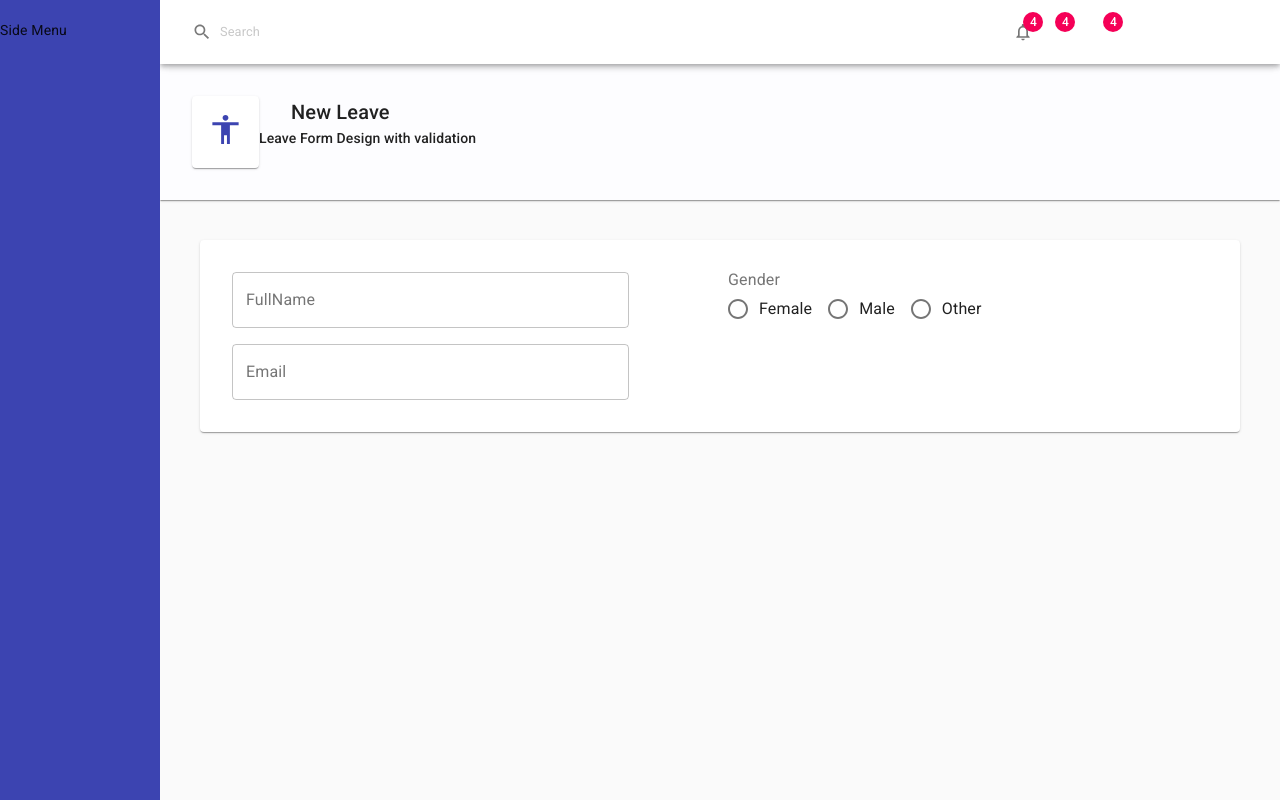
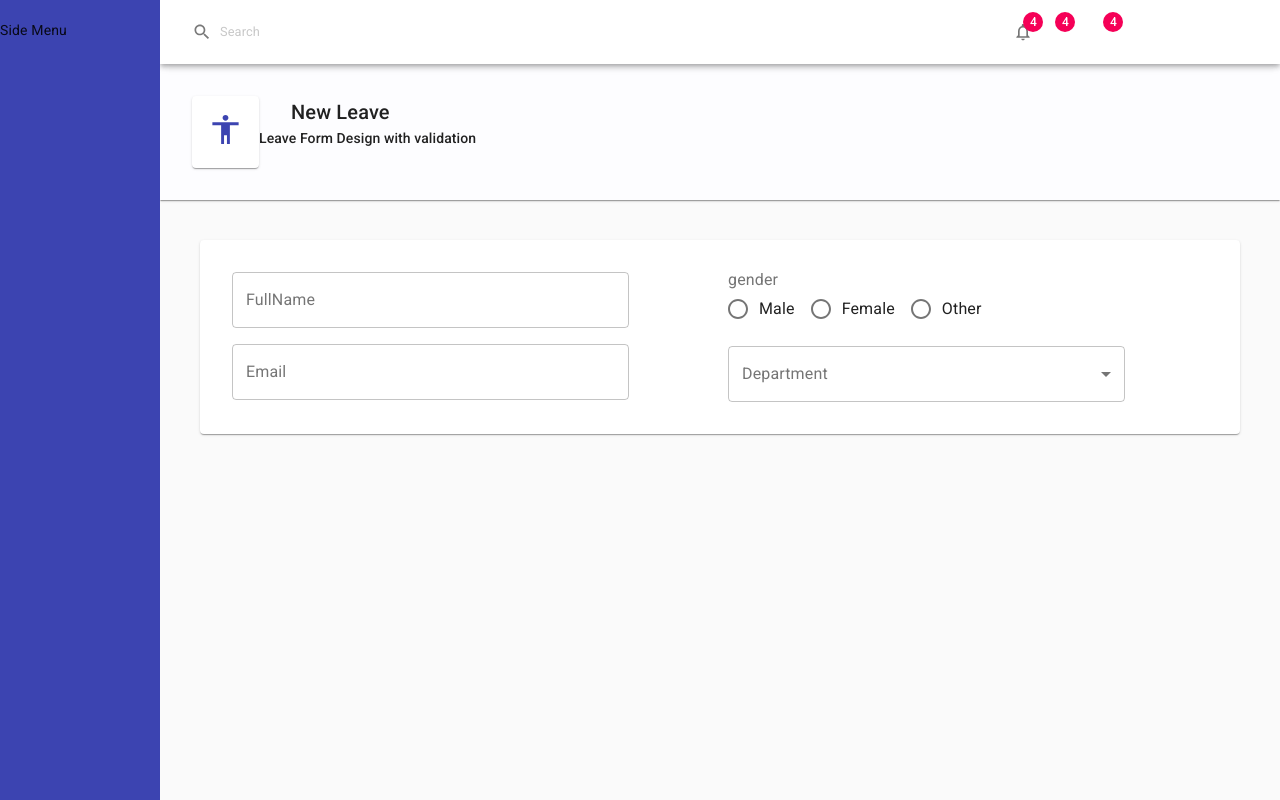
Before and after one commit to asadcs/React-Material-UI-Complete, a React (Create React App) app: page / in a window 1280 px wide. Built offline with nearby package versions, Linux system fonts and the light colour scheme.

Commit message:
Radio group , Select and Controls.js added with service

```diff
--- /dev/null
+++ b/src/components/controls/Controls.js
@@ -0,0 +1,9 @@
+import Input from './Input'
+import RadioGroups from './RadioGroups'
+import Select from './Select'
+ const Controls ={
+    Input,
+    RadioGroups,
+    Select
+}
+export default Controls
--- a/src/components/controls/RadioGroups.js
+++ b/src/components/controls/RadioGroups.js
@@ -1,10 +1,29 @@
+import { FormControl, FormControlLabel, FormLabel, Radio, RadioGroup as MUIRadioGroup } from '@material-ui/core'
 import React from 'react'
 
 export default function RadioGroups(props) {
     const {name, label, value , onChange,items}=props
     return (
-        <div>
+        <FormControl >
+                <FormLabel>{label}</FormLabel>
+                <MUIRadioGroup
+                row={true}
+                name={name}
+                value={value}
+                onChange={onChange}
+                >
+                    {
+                        items.map(
+                            (item,index)=>(
+                                <FormControlLabel  key={item.id} value={item.id} control={<Radio />} label={item.title} />
 
-        </div>
+                            )
+                        )
+                    }
+                        {/* <FormControlLabel value="female" control={<Radio />} label="Female" />
+                        <FormControlLabel value="male" control={<Radio />} label="Male" />
+                        <FormControlLabel value="other" control={<Radio />} label="Other" /> */}
+                </MUIRadioGroup>
+        </FormControl>
     )
 }
--- /dev/null
+++ b/src/components/controls/Select.js
@@ -0,0 +1,30 @@
+import { FormControl, InputLabel,MenuItem,Select as MUISelect } from '@material-ui/core'
+import React from 'react'
+
+export default function Select(props) {
+
+    const{name, label,value,onChange, options}=props
+    return (
+       <FormControl
+       variant="outlined">
+<InputLabel>{label}
+</InputLabel>
+<MUISelect
+ name={name}
+ value={value}
+ onChange={onChange}
+>
+<MenuItem value="">None</MenuItem>
+{
+                        options.map(
+                            item=>(
+                                // <FormControlLabel value={item.id} control={<Option />} label={item.title} />
+                                <MenuItem key={item.id} value={item.id}>{item.title}</MenuItem>
+                            )
+                        )
+                    }
+
+</MUISelect>
+       </FormControl>
+    )
+}
--- a/src/pages/Employees/EmployeesForm.js
+++ b/src/pages/Employees/EmployeesForm.js
@@ -1,9 +1,15 @@
 import React,{useEffect,useState} from 'react'
 import {Grid,makeStyles,TextField,form, FormControlLabel, FormLabel,Radio,RadioGroup,StyledRadio,FormControl} from '@material-ui/core'
 import {Form, useForm} from '../../components/useForm'
-import Input from '../../components/controls/Input'
+import Controls from '../../components/controls/Controls'
+import * as service from '../../services/service'
 
 
+const genderItems=[
+    {id:'male',title:'Male'},
+    {id:'female',title:'Female'},
+    {id:'other',title:'Other'}
+]
 
 const initialFValues={
 id:0,
@@ -33,7 +39,7 @@ export default function EmployeesForm() {
 
             <Grid container>
                 <Grid item xs={6}>
-<Input
+<Controls.Input
 label="FullName"
 name="fullName"
 value={values.fullName}
@@ -55,7 +61,7 @@ onChange={handleChangeInput}
                     value={values.email}
                     ></TextField> */}
 
-<Input
+<Controls.Input
 label="Email"
 name="Email"
 value={values.Email}
@@ -64,19 +70,23 @@ onChange={handleChangeInput}
 
                 </Grid>
                 <Grid item xs={6}>
-                    <FormControl >
-                    <FormLabel>Gender</FormLabel>
-                    <RadioGroup
-                    row={true}
-                    name="gender"
-                    value={values.fullName}
-                    onChange={handleChangeInput}
-                    >
-                    <FormControlLabel value="female" control={<Radio />} label="Female" />
-    <FormControlLabel value="male" control={<Radio />} label="Male" />
-    <FormControlLabel value="other" control={<Radio />} label="Other" />
-    </RadioGroup>
-                    </FormControl>
+<Controls.RadioGroups
+label="gender"
+name="gender"
+value={values.fullName}
+onChange={handleChangeInput}
+items={genderItems}
+/>
+
+
+<Controls.Select
+label="Department"
+name="DepartmentID"
+value={values.departmentID}
+onChange={handleChangeInput}
+options={service.getDepartmentCollection()}
+/>
+
                 </Grid>
             </Grid>
 
--- /dev/null
+++ b/src/services/service.js
@@ -0,0 +1,7 @@
+export const getDepartmentCollection=()=>(
+    [
+        {id:'1',title:'Software'},
+        {id:'2',title:'Finance'},
+        {id:'3',title:'Marketing'}
+    ]
+)
```
